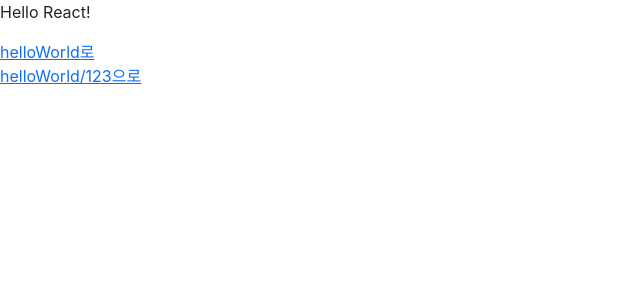
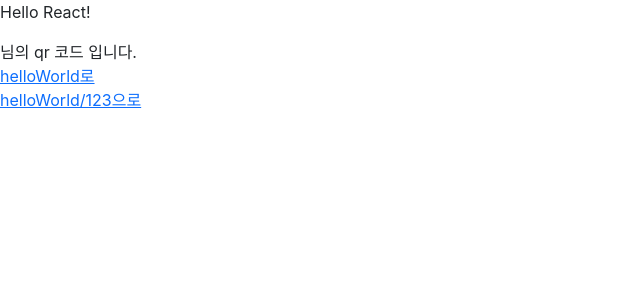
Before and after one commit to YusunPark/QR, a React (Create React App) app in the folder qr_item/: page /create in a window 1280 px wide. Shown: the top 300 px of the page, without its empty margins (0-640 px from the left). Built offline with nearby package versions, Linux system fonts and the light colour scheme.

Commit message:
Use props for passing value

```diff
--- a/qr_item/src/App.js
+++ b/qr_item/src/App.js
@@ -9,6 +9,9 @@
 import "./styles/Home.css";
 
 function App() {
+  let [name, submitName] = useState('')
+  let [phone, submitPhone] = useState('')
+
   let navigate = useNavigate();
 
   let Img = styled.img`
@@ -75,7 +78,9 @@
                   <Form.Control
                     className="input-box"
                     onChange={(e) => {
+                      submitName(e.target.value);
                       console.log(e.target.value);
+                      console.log(name);
                     }}
                     type="text"
                     id="inputName"
@@ -89,6 +94,8 @@
                   <Form.Control
                     className="input-box"
                     onChange={(e) => {
+                      submitPhone(e.target.value);
+
                       console.log(e.target.value);
                     }}
                     type="text"
@@ -99,6 +106,7 @@
                 <Button
                   variant="primary"
                   onClick={() => {
+                    console.log(name, phone);
                     navigate("/create");
                   }}
                   type="submit"
@@ -109,7 +117,7 @@
             </>
           }
         />
-        <Route path="/create" element={<Create />} />
+        <Route path="/create" element={<Create props={[name, phone]} />} />
       </Routes>
     </>
   );
--- a/qr_item/src/routes/Create.jsx
+++ b/qr_item/src/routes/Create.jsx
@@ -1,10 +1,18 @@
 import React from "react";
 import { Link } from "react-router-dom";
 
-function Create() {
+
+function Create({props}) {
+
   return (
     <div>
       <p>Hello React!</p>
+      {console.log(props)}
+      <div>{props[0]}님의 qr 코드 입니다.</div>
+      <div>{props[1]}</div>
+
+
+
       <Link to="/">helloWorld로</Link> <br />
       <Link to="/create">helloWorld/123으로</Link>
     </div>
```
